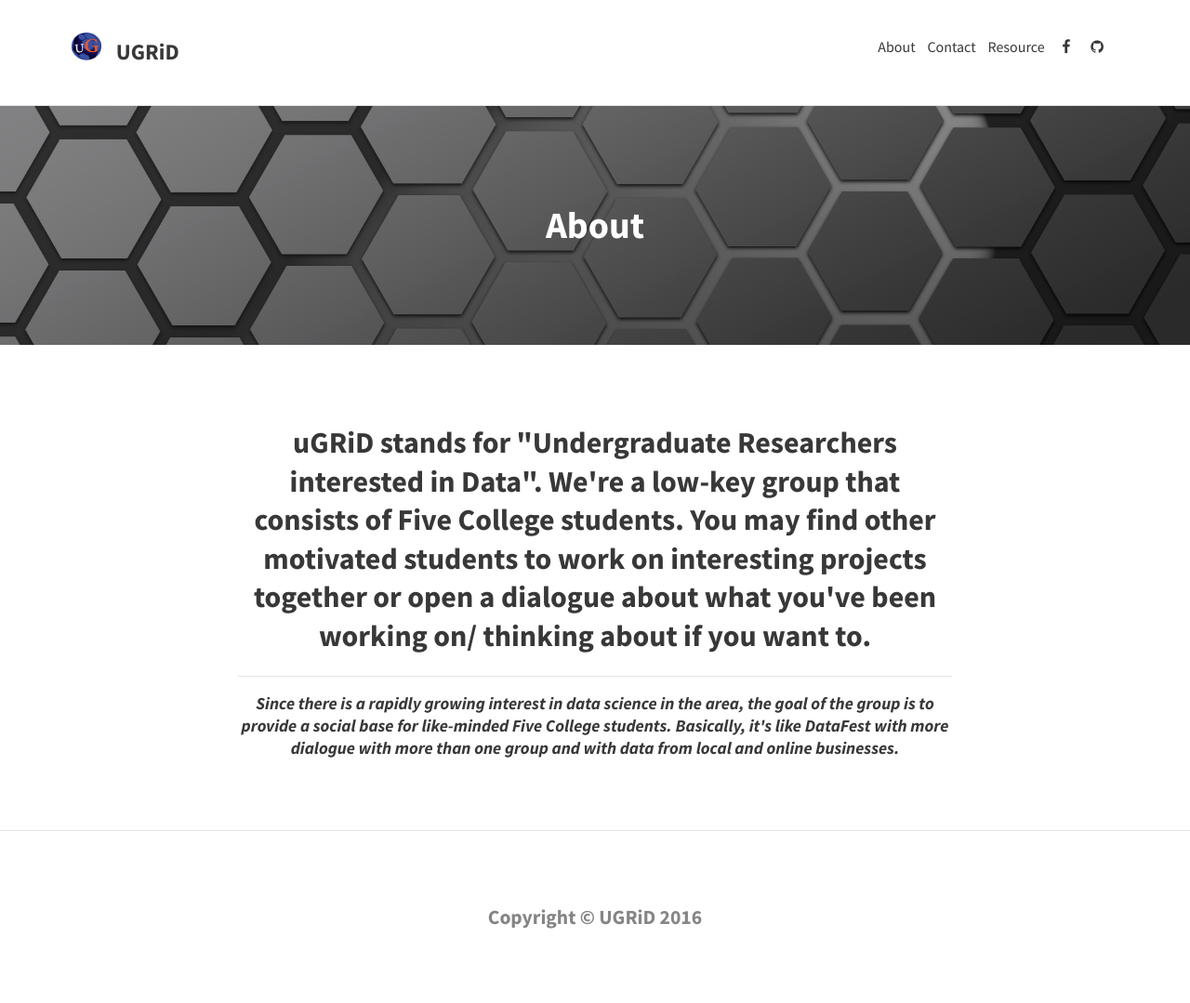
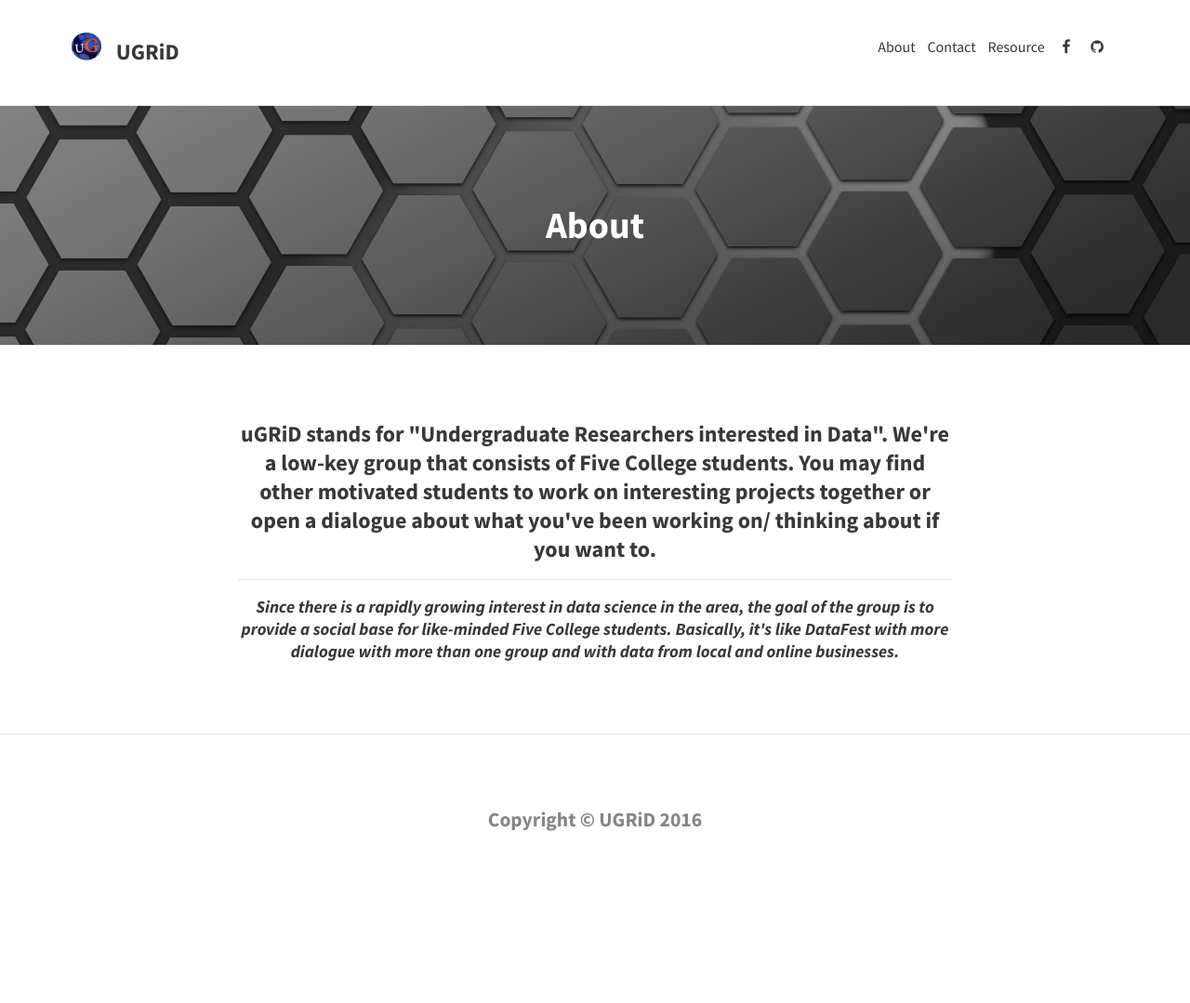
Before and after one commit to sketchplatform/ugriders.github.io, a Jekyll site: the page built from about.md, in a window 1280 px wide. Shown: the whole page at 93% size. Built offline with Jekyll 4.4.1, drawn with Linux system fonts in a browser that asks for light colours; nearby versions of some CDN libraries; after the commit the page ends 975 px from its top, so only the background shows below that.

Commit message:
Update about.md

```diff
--- a/about.md
+++ b/about.md
@@ -6,9 +6,9 @@ feature-img: "img/texture3.png"
 ---
 
 
-<center><h2>
+<center><h3>
 uGRiD stands for "Undergraduate Researchers interested in Data". We're a low-key group that consists of Five College students. You may find other motivated students to work on interesting projects together or open a dialogue about what you've been working on/ thinking about if you want to.
-</h2></center>
+</h3></center>
 
 ---
 
```
